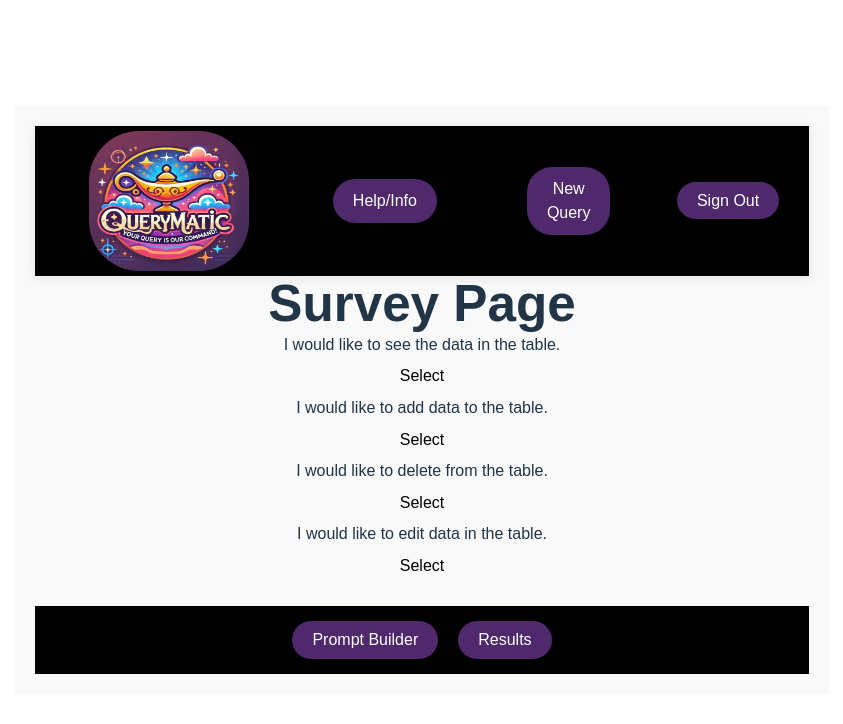
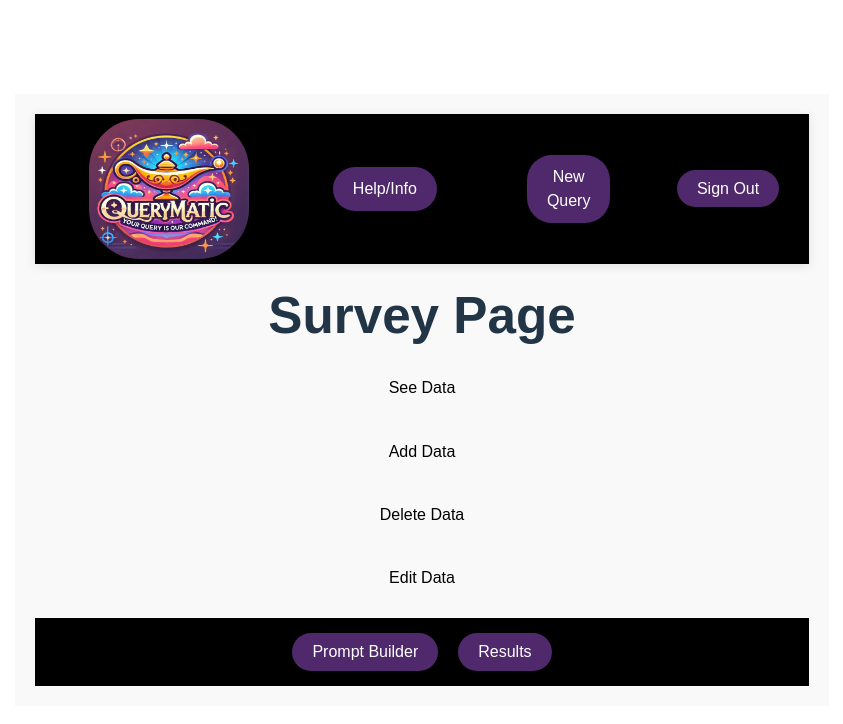
Before and after one commit to M00311060/420QueryMatic, a React (Vite) app: page /survey in a window 1280 px wide. Shown: the top 724 px of the page, without its empty margins (218-1061 px from the left). Built offline with nearby package versions, Linux system fonts and the light colour scheme.

Commit message:
Fixed Buttons on Survey Page

```diff
--- a/src/Pages/Survey.jsx
+++ b/src/Pages/Survey.jsx
@@ -34,14 +34,23 @@ const Survey = () => {
       <div className ="container">
         <HeaderSurveyPage className = "header"/>
 
+        <br />
+
           <div className ="title">
             <h1>Survey Page</h1>
           </div>
 
-        <p>I would like to see the data in the table.</p><button type = "SelectAll" onClick= {selectAll}>Select</button>
-        <p>I would like to add data to the table.</p><button type = "addEntry" onClick= {addEntry}>Select</button>
-        <p>I would like to delete from the table.</p><button type = "deleteEntry" onClick= {deleteEntry}>Select</button>
-        <p>I would like to edit data in the table.</p><button type = "editEntry" onClick= {editEntry}>Select</button>
+        <br />
+        <button type = "SelectAll" onClick= {selectAll}>See Data</button>
+        <br />
+        <br />
+        <button type = "addEntry" onClick= {addEntry}>Add Data</button>
+        <br />
+        <br />
+        <button type = "deleteEntry" onClick= {deleteEntry}>Delete Data</button>
+        <br />
+        <br />
+        <button type = "editEntry" onClick= {editEntry}>Edit Data</button>
         <FooterSurveyPage className = "footer"/>
       </div>
     );
```
